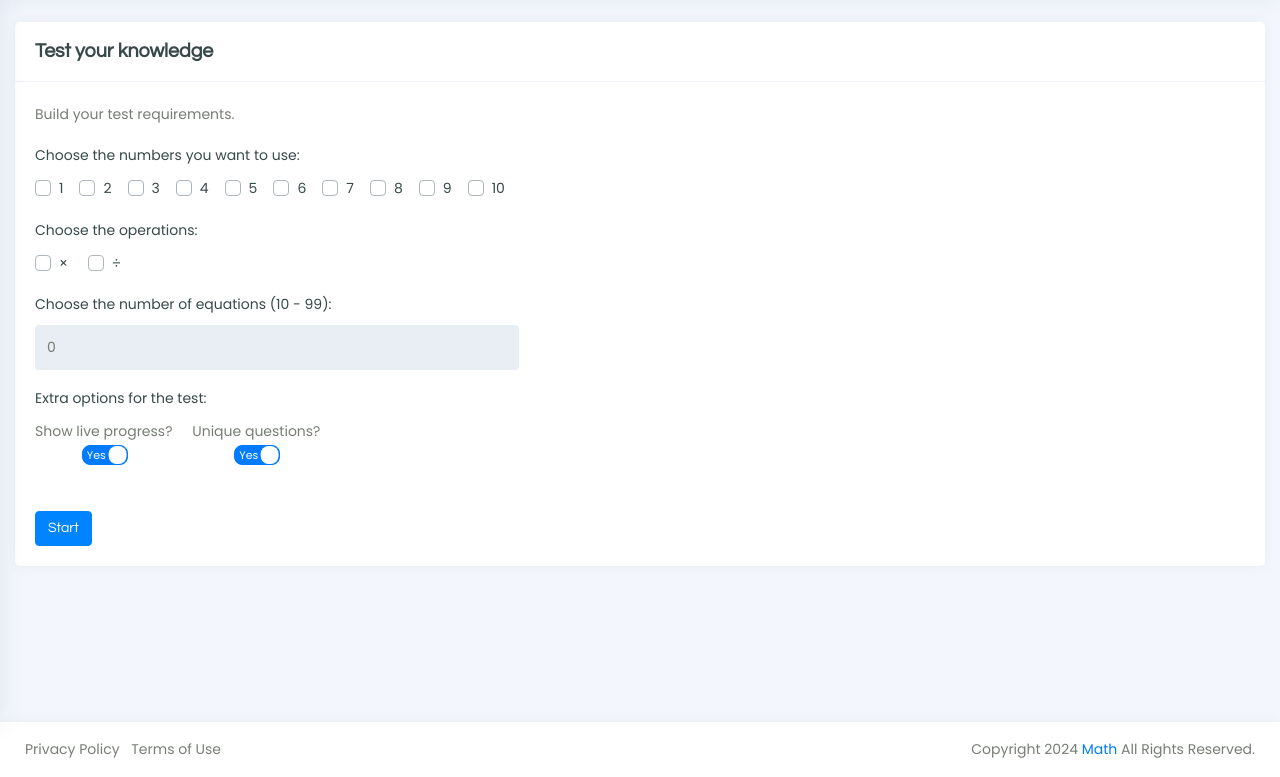
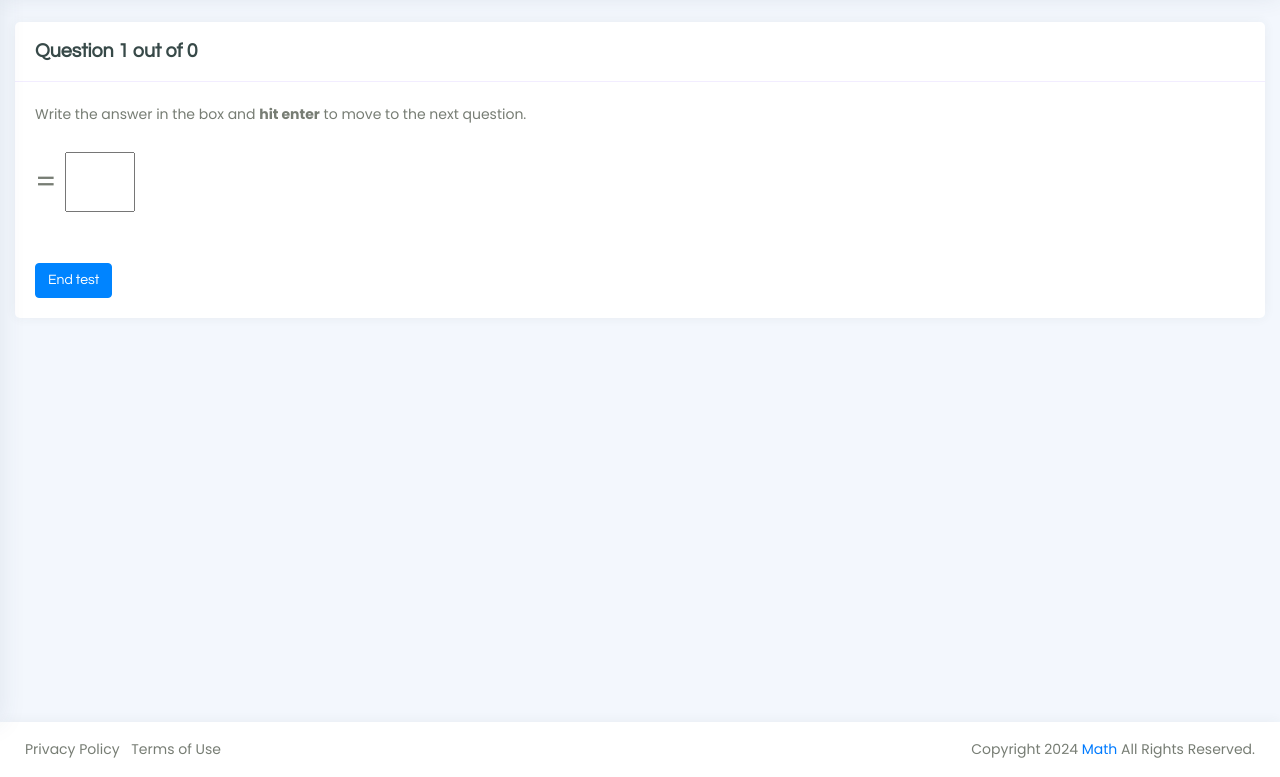
Before and after one commit to aegitman/math, a plain HTML site: page index.html in a window 1280 px wide. Shown: the part 78-855 px from the top of the page. Drawn offline with nearby package versions, Linux system fonts and the light colour scheme.

Commit message:
Added test execution and answer collection

```diff
--- a/index.html
+++ b/index.html
@@ -17,6 +17,17 @@
       <link rel="stylesheet" href="css/responsive.css">
 
       <style type="text/css">
+         /* Chrome, Safari, Edge, Opera */
+input::-webkit-outer-spin-button,
+input::-webkit-inner-spin-button {
+  -webkit-appearance: none;
+  margin: 0;
+}
+
+/* Firefox */
+input[type=number] {
+  -moz-appearance: textfield;
+}
          .digit{
             width: 60px;
          }
@@ -28,7 +39,7 @@
             font-size: 30px;
          }
          .answer {
-            width: 60px;
+            width: 70px;
          }
       </style>
    </head>
@@ -136,8 +147,8 @@
          <!-- Page Content  -->
          <div id="content-page" class="content-page">
             <div class="container-fluid" x-data="{
-               isExam: false, digits: [], ops: [], qt: 0, progress: true, unique: true, allEq: [], examEq: [],
-               currExam:{}, currQestion: 1,
+               isExam: true, digits: [], ops: [], qt: 0, progress: true, unique: true, allEq: [], examEq: [],
+               currExam:{}, currQestion: 0, answerEq:[],
                startExam() {
                   // validate the request
                   if(this.digits.length == 0) {
@@ -186,7 +197,20 @@
                   this.isExam = true;
                },
 
+               nextQuestion() {
+                  console.log(this.currExam);
+                  this.answerEq.push(this.currExam);
+                  this.currQestion++;
+                  this.currExam = this.examEq[this.currQestion];
+               },
+
+               prevQuestion() {
+                  this.currQestion--;
+                  this.currExam = this.examEq[this.currQestion];
+               },
+
                endExam() {
+                  console.log(this.answerEq);
                   this.isExam = false;
                   this.digits = [];
                   this.ops = [];
@@ -208,6 +232,10 @@
                      return '÷';
                   if('m' == op)
                      return '×';
+                },
+
+                currentQuestionIndex() {
+                  return this.currQestion + 1;
                 }
             }">
 
@@ -276,26 +304,26 @@
                <div class="iq-card" id="test-run" x-show="isExam">
                   <div class="iq-card-header d-flex justify-content-between">
                      <div class="iq-header-title">
-                        <h4 class="card-title">Test execution</h4>
+                        <h4>
+                           <div>
+                              <span>Question</span>
+                              <span x-text="currentQuestionIndex">x</span>
+                              <span>out of</span>
+                              <span x-text="examEq.length">y</span>
+                           </div>
+                        </h4>
                      </div>
                   </div>
                   <div class="iq-card-body">
-                     <div>
-                        <span>Question</span>
-                        <span x-text="currQestion">x</span>
-                        <span>out of</span>
-                        <span x-text="examEq.length">y</span>
-                     </div><br/>
+                     <span>Write the answer in the box and <b>hit enter</b> to move to the next question.</span>
+                     <br/><br/>
                     <div class="questionDiv">
                       <span class="digit" x-text="currExam.d"></span>
                       <span class="operation" x-text="opConverter(currExam.op)"></span>
                       <span class="digit" x-text="currExam.ex"></span>
                       <span>=</span>
-                      <input type="number" class="answer" x-model="currExam.ans">
+                      <input type="number" class="answer" x-model="currExam.ans" @keyup.enter="nextQuestion()">
                     </div><br/><br/>
-                    <button type="button" class="btn btn-success" @click="prevQuestion()"><< Previous</button>
-                    <button type="button" class="btn btn-success" @click="nextQuestion()">Next >></button>
-                    <br/><br/>
                      <button type="button" class="btn btn-primary" @click="endExam()">End test</button>
                   </div>
                </div>
```
